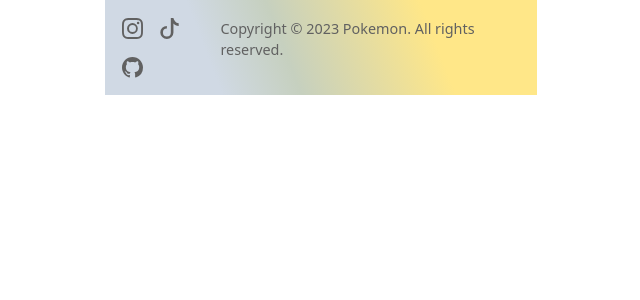
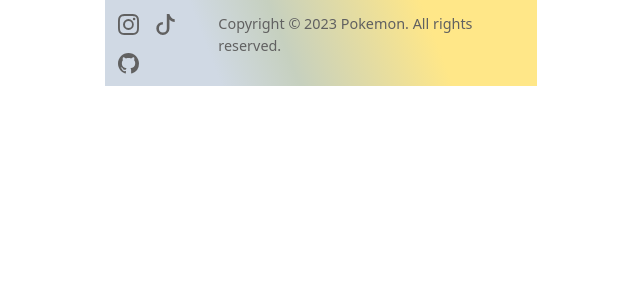
Before and after one commit to Stegonyrob/pokeApi, a Vue app: page / in a window 1280 px wide. Shown: the top 300 px of the page, without its empty margins (103-743 px from the left). Built offline with nearby package versions, Linux system fonts and the light colour scheme.

Commit message:
update branch

```diff
--- a/src/components/home/Footer.vue
+++ b/src/components/home/Footer.vue
@@ -51,7 +51,7 @@ footer {
   align-items: center;
   color: #616161;
   font-size: 0.9rem;
-  padding: 2%;
+  padding: 1%;
   .icon {
     float: left;
     margin: 0.5rem;
```
Also changed, not shown: src/App.vue (+8 -0 lines).
